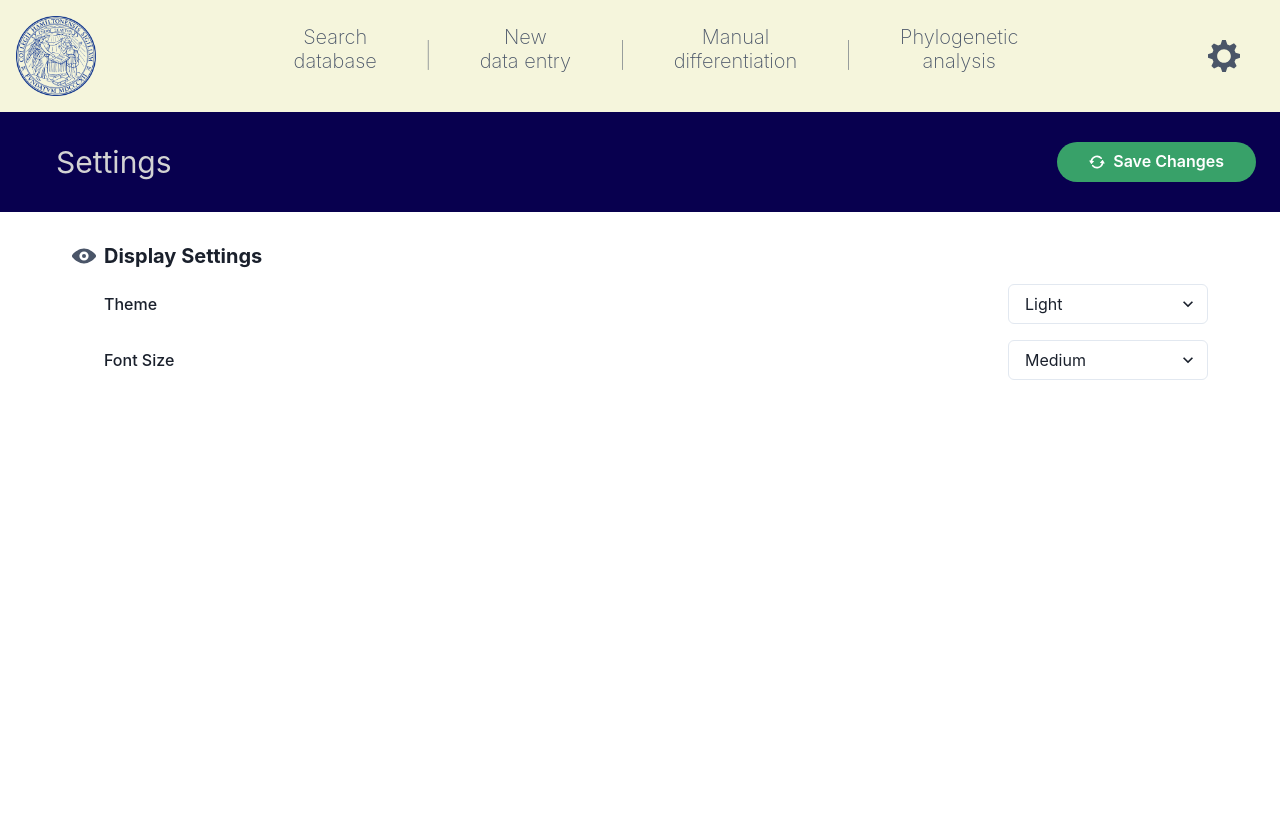
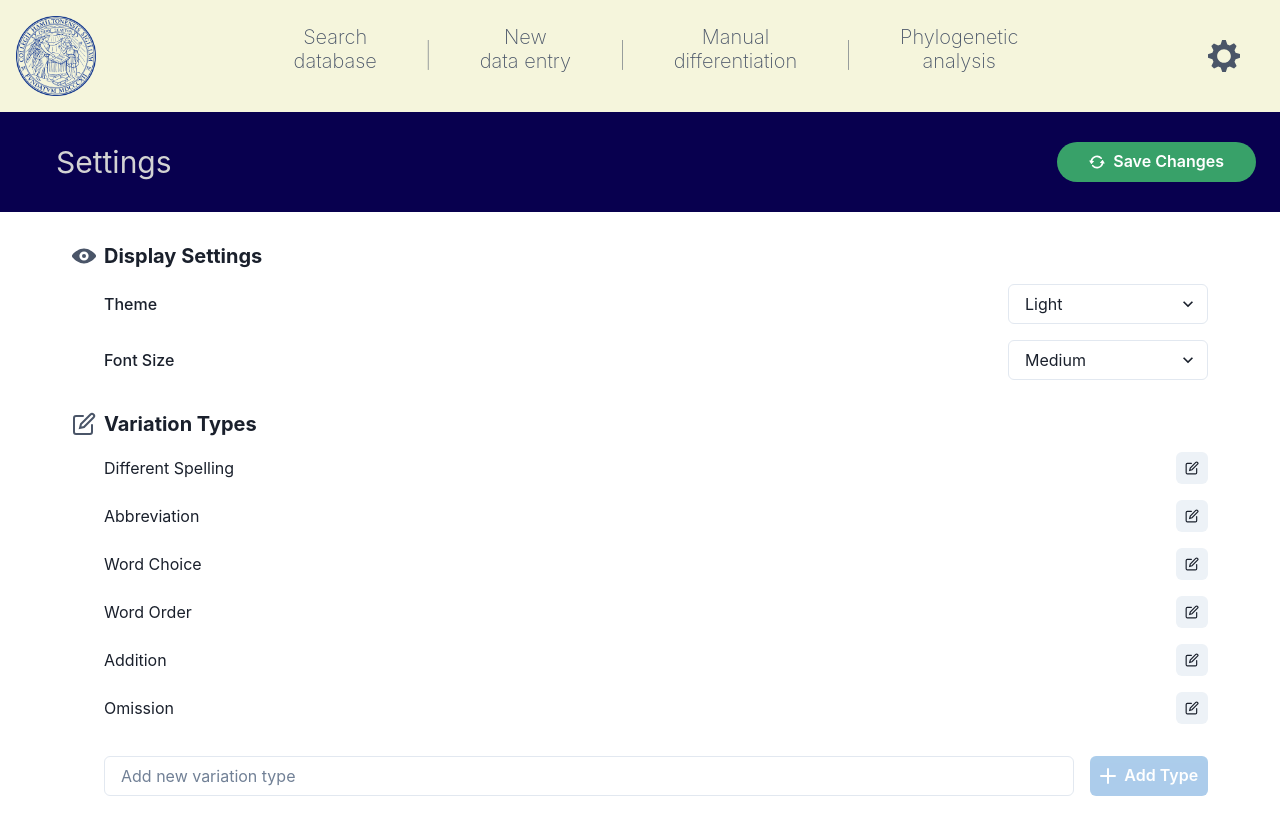
Before and after one commit to BryceMolnar3/Deployment, a React app in the folder frontend/: page /settings in a window 1280 px wide. Before the commit the page ends 800 px from the top, so only its background shows below. Built offline with nearby package versions, Linux system fonts and the light colour scheme; no server answers.

Commit message:
You can now add to the variation types in manualdifferentiation page

```diff
--- a/frontend/src/pages/ManualDifferentiation.tsx
+++ b/frontend/src/pages/ManualDifferentiation.tsx
@@ -142,6 +142,16 @@ const manuscriptService = {
   },
 };
 
+// Default variation types (same as in Settings.tsx)
+const defaultVariationTypes = [
+  "Different Spelling",
+  "Abbreviation",
+  "Word Choice",
+  "Word Order",
+  "Addition",
+  "Omission"
+];
+
 function ManualDifferentiation() {
   const { settings } = useDisplaySettings();
   const [variations, setVariations] = useState<WordComparison[]>([]);
@@ -152,6 +162,7 @@ function ManualDifferentiation() {
   const [isLoading, setIsLoading] = useState(false);
   const [error, setError] = useState<string | null>(null);
   const [isFetchingData, setIsFetchingData] = useState(true);
+  const [variationTypes, setVariationTypes] = useState<string[]>(defaultVariationTypes);
   const toast = useToast();
 
   // Color mode values
@@ -160,6 +171,23 @@ function ManualDifferentiation() {
   const textColor = settings.theme === 'dark' ? 'gray.100' : 'gray.600';
   const inputBg = settings.theme === 'dark' ? 'gray.700' : 'gray.50';
   const inputBorderColor = settings.theme === 'dark' ? 'gray.500' : 'gray.300';
+
+  // Load variation types on mount
+  useEffect(() => {
+    const savedTypes = localStorage.getItem('variationTypes');
+    if (savedTypes) {
+      try {
+        const types = JSON.parse(savedTypes);
+        setVariationTypes(types);
+        // If current variationType is not in the new types, reset to first type
+        if (!types.includes(variationType)) {
+          setVariationType(types[0]);
+        }
+      } catch (error) {
+        console.error('Error loading variation types:', error);
+      }
+    }
+  }, [variationType]);
 
   // Fetch variations on component mount
   useEffect(() => {
@@ -391,12 +419,9 @@ function ManualDifferentiation() {
                       color={textColor}
                       _hover={{ borderColor: settings.theme === 'dark' ? "gray.400" : "gray.500" }}
                     >
-                      <option value="Different Spelling">Different Spelling</option>
-                      <option value="Abbreviation">Abbreviation</option>
-                      <option value="Word Choice">Word Choice</option>
-                      <option value="Word Order">Word Order</option>
-                      <option value="Addition">Addition</option>
-                      <option value="Omission">Omission</option>
+                      {variationTypes.map((type) => (
+                        <option key={type} value={type}>{type}</option>
+                      ))}
                     </Select>
                   </Box>
 
--- a/frontend/src/pages/Settings.tsx
+++ b/frontend/src/pages/Settings.tsx
@@ -1,4 +1,4 @@
-import React from 'react';
+import React, { useState, useEffect } from 'react';
 import {
   Box,
   Heading,
@@ -11,22 +11,55 @@ import {
   HStack,
   Icon,
   Flex,
+  Text,
+  Input,
+  IconButton,
 } from '@chakra-ui/react';
-import { ViewIcon, RepeatIcon } from '@chakra-ui/icons';
+import { ViewIcon, RepeatIcon, EditIcon, AddIcon } from '@chakra-ui/icons';
 import NavigationBar from '../components/NavigationBar.tsx';
 import { useDisplaySettings } from '../contexts/DisplaySettingsContext.tsx';
+
+// Default variation types
+const defaultVariationTypes = [
+  "Different Spelling",
+  "Abbreviation",
+  "Word Choice",
+  "Word Order",
+  "Addition",
+  "Omission"
+];
 
 function Settings() {
   const { settings, updateSettings } = useDisplaySettings();
   const toast = useToast();
+  const [variationTypes, setVariationTypes] = useState<string[]>([]);
+  const [newType, setNewType] = useState('');
+  const [editingIndex, setEditingIndex] = useState<number | null>(null);
+  const [editValue, setEditValue] = useState('');
+
+  useEffect(() => {
+    // Load variation types from localStorage or use defaults
+    const savedTypes = localStorage.getItem('variationTypes');
+    if (savedTypes) {
+      try {
+        setVariationTypes(JSON.parse(savedTypes));
+      } catch (error) {
+        console.error('Error loading variation types:', error);
+        setVariationTypes(defaultVariationTypes);
+      }
+    } else {
+      setVariationTypes(defaultVariationTypes);
+    }
+  }, []);
 
   const handleChange = (field: string, value: string | boolean) => {
     updateSettings({ [field]: value });
   };
 
   const handleSave = async () => {
-    // Save settings to localStorage for persistence
+    // Save all settings to localStorage
     localStorage.setItem('displaySettings', JSON.stringify(settings));
+    localStorage.setItem('variationTypes', JSON.stringify(variationTypes));
 
     toast({
       title: 'Settings saved successfully',
@@ -34,6 +67,28 @@ function Settings() {
       duration: 3000,
       isClosable: true,
     });
+  };
+
+  const handleAddType = () => {
+    if (newType.trim() && !variationTypes.includes(newType.trim())) {
+      setVariationTypes([...variationTypes, newType.trim()]);
+      setNewType('');
+    }
+  };
+
+  const handleEditType = (index: number) => {
+    setEditingIndex(index);
+    setEditValue(variationTypes[index]);
+  };
+
+  const handleSaveEdit = (index: number) => {
+    if (editValue.trim() && !variationTypes.includes(editValue.trim())) {
+      const newTypes = [...variationTypes];
+      newTypes[index] = editValue.trim();
+      setVariationTypes(newTypes);
+    }
+    setEditingIndex(null);
+    setEditValue('');
   };
 
   return (
@@ -91,6 +146,61 @@ function Settings() {
                 </FormControl>
               </VStack>
             </Box>
+
+            {/* Variation Types */}
+            <Box>
+              <HStack mb={4}>
+                <Icon as={EditIcon} fontSize="24px" color="gray.600" />
+                <Heading size="md">Variation Types</Heading>
+              </HStack>
+              <VStack spacing={4} align="stretch" pl={8}>
+                {variationTypes.map((type, index) => (
+                  <Flex key={index} align="center" justify="space-between">
+                    {editingIndex === index ? (
+                      <Input
+                        value={editValue}
+                        onChange={(e) => setEditValue(e.target.value)}
+                        onBlur={() => handleSaveEdit(index)}
+                        onKeyPress={(e) => {
+                          if (e.key === 'Enter') {
+                            handleSaveEdit(index);
+                          }
+                        }}
+                        width="300px"
+                      />
+                    ) : (
+                      <Text>{type}</Text>
+                    )}
+                    <IconButton
+                      aria-label="Edit variation type"
+                      icon={<EditIcon />}
+                      size="sm"
+                      onClick={() => handleEditType(index)}
+                    />
+                  </Flex>
+                ))}
+                <Flex mt={4} gap={4}>
+                  <Input
+                    placeholder="Add new variation type"
+                    value={newType}
+                    onChange={(e) => setNewType(e.target.value)}
+                    onKeyPress={(e) => {
+                      if (e.key === 'Enter') {
+                        handleAddType();
+                      }
+                    }}
+                  />
+                  <Button
+                    leftIcon={<AddIcon />}
+                    onClick={handleAddType}
+                    colorScheme="blue"
+                    isDisabled={!newType.trim()}
+                  >
+                    Add Type
+                  </Button>
+                </Flex>
+              </VStack>
+            </Box>
           </VStack>
         </Box>
       </Box>
```
